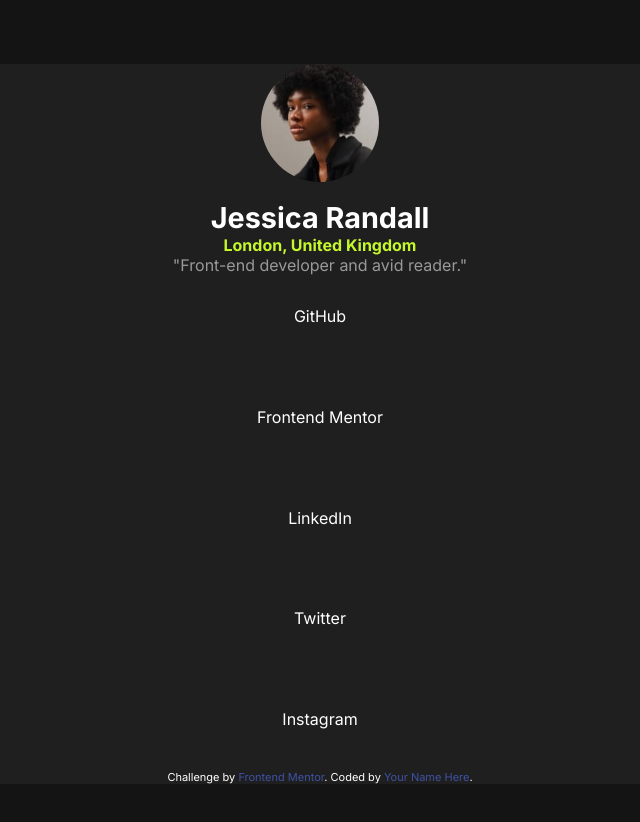
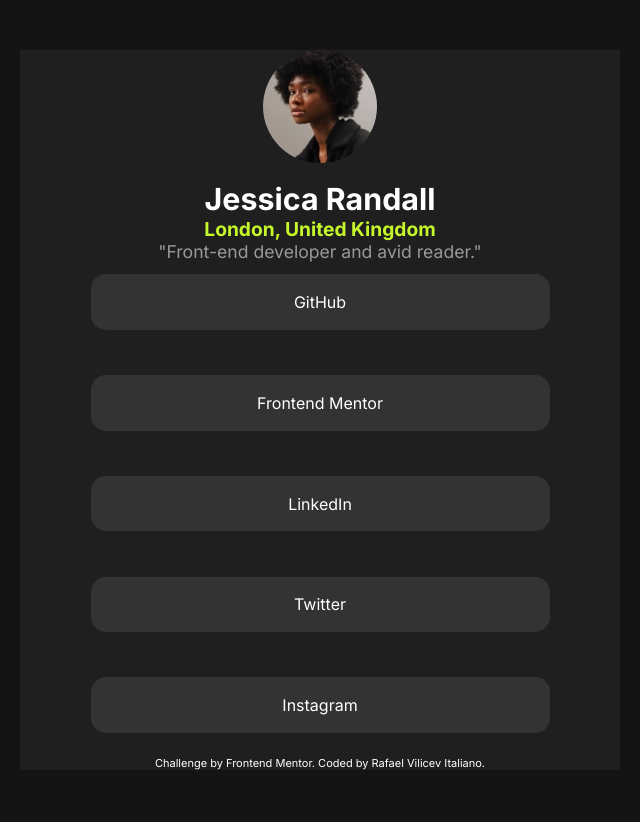
Before and after one commit to Italianorafa/Social-media-page, a plain HTML site: page index.html in a window 1280 px wide. Shown: the whole page, without its empty margins (320-960 px from the left). After the commit the page ends 800 px from the top, so only its background shows below. Drawn offline with Linux system fonts and the light colour scheme.

Commit message:
social media page finished

```diff
--- a/index.html
+++ b/index.html
@@ -14,7 +14,7 @@
   <!-- Feel free to remove these styles or customise in your own stylesheet 👍 -->
   <style>
     .attribution { font-size: 11px; text-align: center; }
-    .attribution a { color: hsl(228, 45%, 44%); }
+    .attribution a { color: white; }
   </style>
 </head>
 <body>
@@ -28,17 +28,17 @@
 
 
   <nav>
-    <div><a href="https://github.com/Italianorafa?tab=repositories" target="_blank" class="git">GitHub</a></div>
-    <div><a href="https://www.frontendmentor.io/profile/Italianorafa" target="_blank" class="mentor">Frontend Mentor</a></div>
-    <div><a href="https://www.linkedin.com/in/rafael-italiano-a40550334/" target="_blank" class="linkedin">LinkedIn</a></div>
-    <div><a href="#" class="X">Twitter</a></div>
-    <div><a href="#" class="insta">Instagram</a></div>
+    <a href="" target="_blank" class="git">GitHub</a>
+    <a href="" target="_blank" class="mentor">Frontend Mentor</a>
+    <a href="" target="_blank" class="linkedin">LinkedIn</a>
+    <a href="#" class="X">Twitter</a>
+    <a href="#" class="insta">Instagram</a>
   </nav>
   </main>
 
   <footer class="attribution">
     Challenge by <a href="https://www.frontendmentor.io?ref=challenge" target="_blank">Frontend Mentor</a>.
-    Coded by <a href="#">Your Name Here</a>.
+    Coded by <a href="https://www.frontendmentor.io/profile/Italianorafa">Rafael Vilicev Italiano</a>.
   </footer>
 </body>
 </html>
--- a/style.css
+++ b/style.css
@@ -22,16 +22,15 @@
     color: white;
     height: 90vh;
     width: 90vw;
+    max-width: 600px;
     position: relative;
-    margin-top: 5%;
-    margin-bottom: 5%;
+    margin-top: 50px;
     display: grid;
     grid-template-rows: repeat(7, 1fr) 2%;
     justify-items: center;
     align-items: center;
 }
 header{
-
     grid-area: 1/1/3/-1;
     display: grid;
     justify-items: center;
@@ -41,18 +40,19 @@
 header>img{
     grid-area: 1/1/2/2;
     border-radius: 100%;
-    width: 40%;
+    width: 35%;
 }
 header>h1{
     margin-top: 18px;
-    font-size: 1.8em;
+    font-size: 1.9em;
 }
 header>h2{
-    font-size: 1em;
+    font-size: 1.2em;
     color: hsl(75, 94%, 57%);
 }
 header>p{
     color: hsl(0, 0%, 60%);
+    font-size: 1.1em;
 }
 
 nav{
@@ -64,10 +64,22 @@
     text-align: center;
 }
 nav>a{
-    height: 70%;
+    height: 55%;
+    width: 85%;
     background-color: hsl(0, 0%, 20%);
     border-radius: 15px;
+    justify-self: center;
+    display: flex;
+    justify-content: center;
+    align-items: center;
 }
+nav>a:hover{
+    background-color: hsl(0, 0%, 8%);
+    color: hsl(75, 94%, 57%);
+    transition: .2s;
+    box-shadow: -1.5px 1.5px 2px hsl(0, 0%, 25%);
+}
+
 a{
     text-decoration: none;
     color: white;
```
